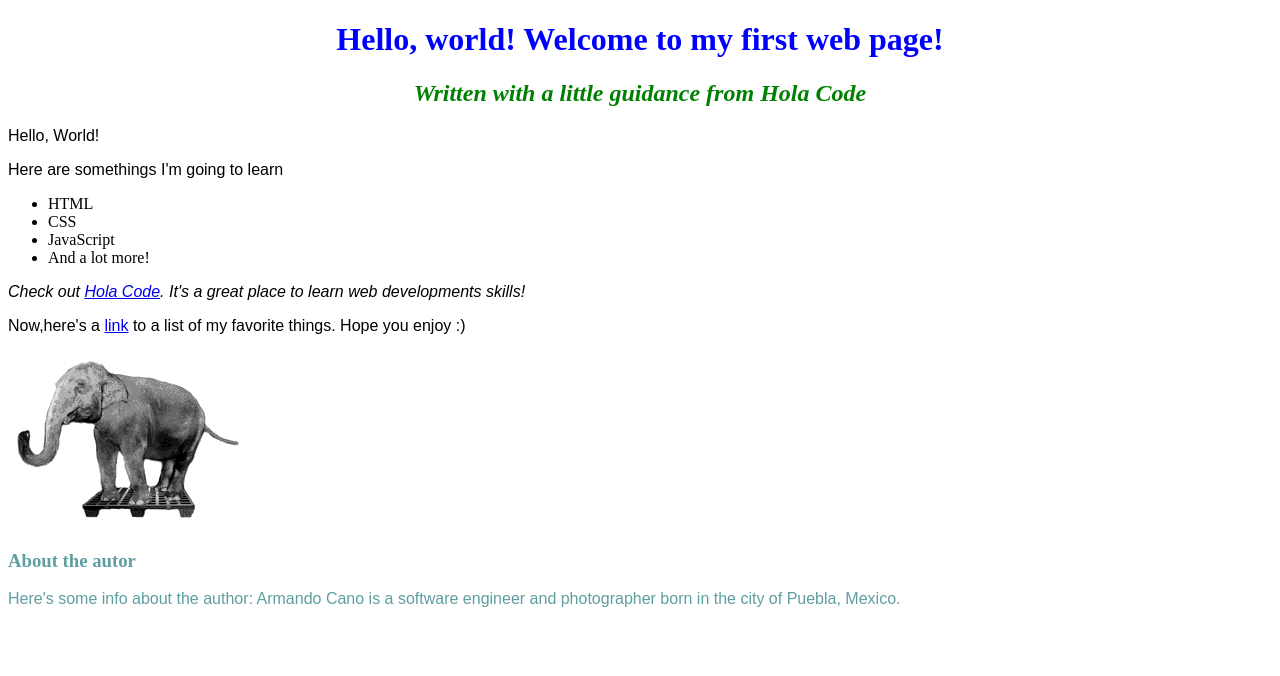
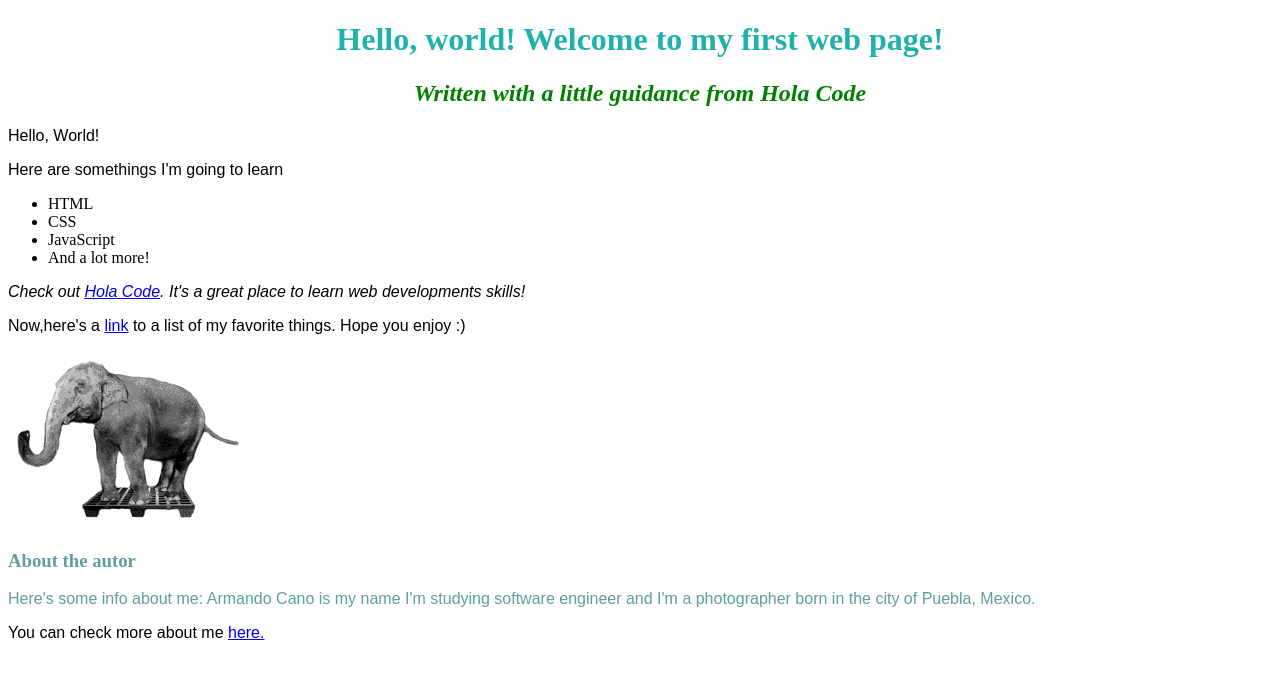
Before and after one commit to armandocano/armandocano91.github.io, a plain HTML site: page index.html in a window 1280 px wide. Drawn offline with Linux system fonts and the light colour scheme.

Commit message:
fixed index and links

```diff
--- a/css/styles.css
+++ b/css/styles.css
@@ -1,5 +1,5 @@
 h1 {
-  color:blue;
+  color:	#20B2AA;
   text-align: center;
 }
 
--- a/index.html
+++ b/index.html
@@ -22,7 +22,8 @@
     <p>Now,here's a <a href="my-favorite-things.html"> link</a> to a list of my favorite things. Hope you enjoy :) </p>
       <img src="images/elefante.gif" alt="A happy elephant moving it's tale">
       <h3 class="author"> About the autor</h3>
-      <p class="author"> Here's some info about the author: Armando Cano is a software engineer and photographer
-        born in the city of Puebla, Mexico.
+      <p class="author"> Here's some info about me: Armando Cano is my name I'm studying software engineer  and I'm a photographer
+        born in the city of Puebla, Mexico.</p>
+      <p>You can check more about me <a href="armadocano.html"> here.</a> </p>
   </body>
 </html>
```
